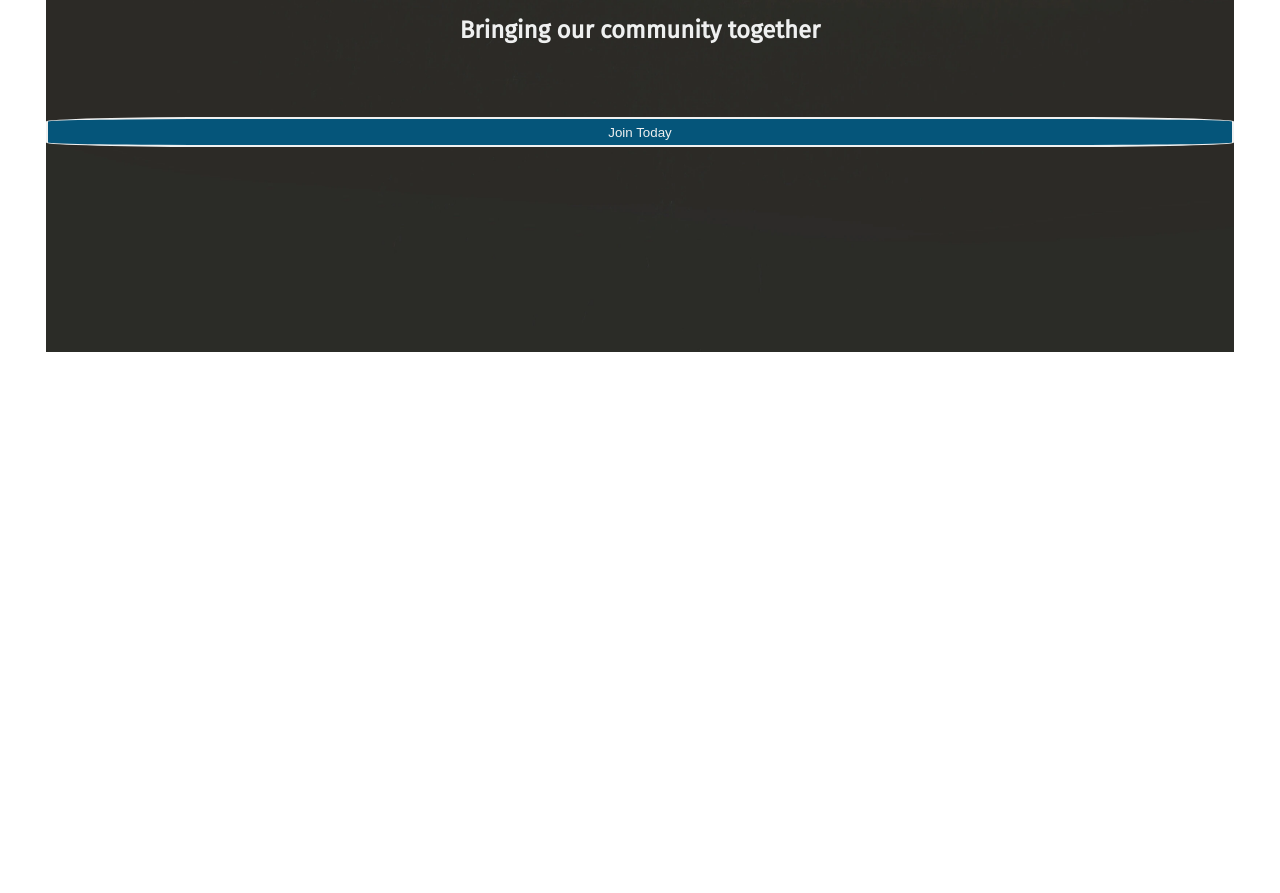
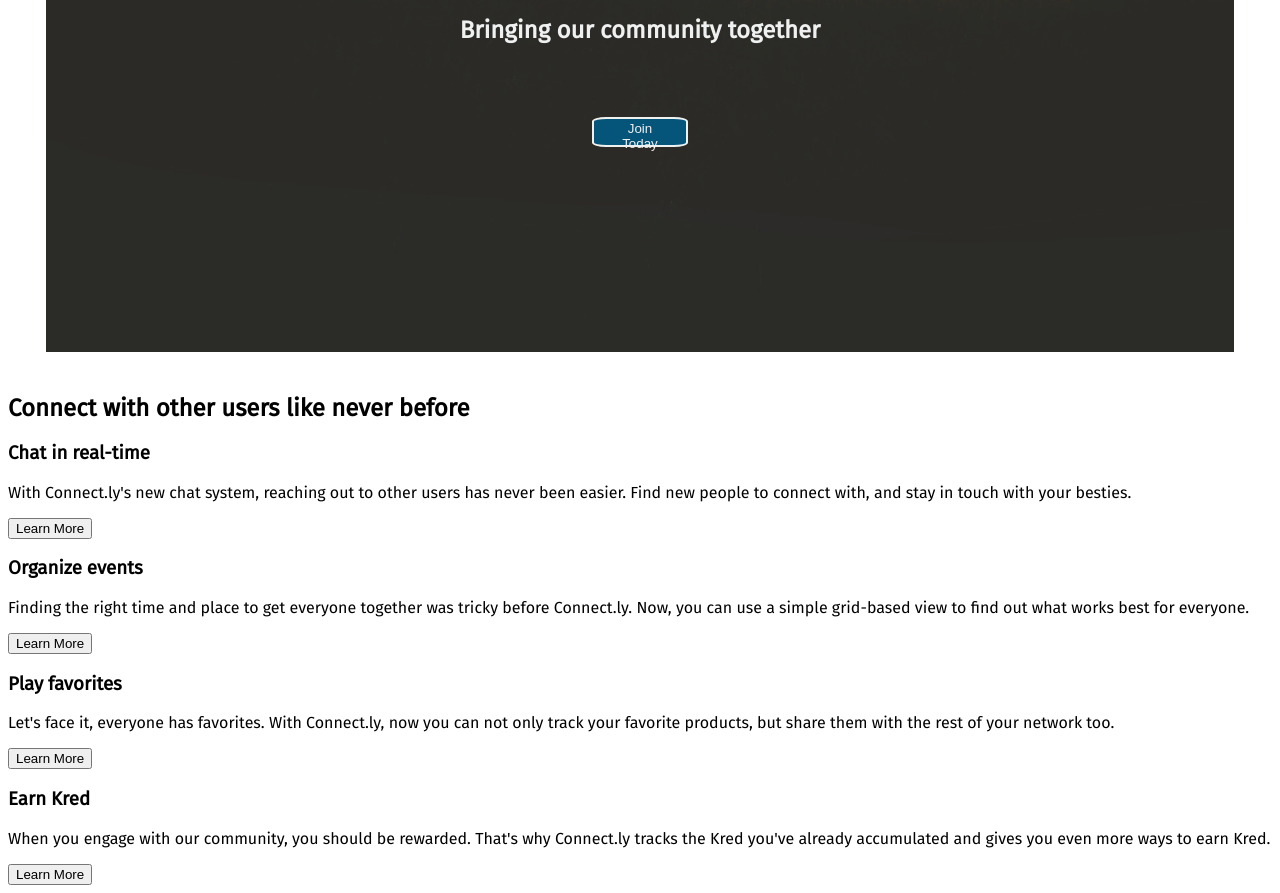
Before and after one commit to kwroldan/hasbro-connectly, a plain HTML site: page index.html in a window 1280 px wide. Shown: the part 676-1569 px from the top of the page. Before the commit the page ends 1070 px from the top, so only its background shows below. Drawn offline with Linux system fonts and the light colour scheme.

Commit message:
add features and benefits

```diff
--- a/index.css
+++ b/index.css
@@ -82,7 +82,7 @@ img {
     right: 0;
     z-index: 1;
     margin: auto;
-    width: auto;
+    width: 8%;
     height: 30px;
     text-align: center;
     background-color: hsl(199,92%,25%);
--- a/index.html
+++ b/index.html
@@ -14,8 +14,8 @@
                     <li><a href="pricing.html">PRICING</a></li>
                     <li><a href="community.html">COMMUNITY</a></li>
                     <li><a href="support.html">SUPPORT</a></li>
-                    <li id="button"><button type="button"><a href="login.html">REGISTER</a></button></li>
-                    <li id="button"><button type="button"><a href="register.html">LOG IN</a></button></li>
+                    <li id="button"><button type="button"><a href="register.html">REGISTER</a></button></li>
+                    <li id="button"><button type="button"><a href="login.html">LOG IN</a></button></li>
                 </ul>
             </nav>
         </header>
@@ -26,6 +26,35 @@
             <button class="bottom-txt" type="button"><a href="#">Join Today</a></button>
         </div>
 
+        <div>
+            <h2>
+                Connect with other users like never before
+            </h2>
+            <h3>Chat in real-time</h3>
+            <p>
+                With Connect.ly's new chat system, reaching out to other users has never been easier.
+                Find new people to connect with, and stay in touch with your besties.
+            </p>
+            <button>Learn More</button>
+            <h3>Organize events</h3>
+            <p>
+                Finding the right time and place to get everyone together was tricky before Connect.ly.
+                Now, you can use a simple grid-based view to find out what works best for everyone.
+            </p>
+            <button>Learn More</button>
+            <h3>Play favorites</h3>
+            <p>
+                Let's face it, everyone has favorites. With Connect.ly, now you can not only track your favorite products,
+                but share them with the rest of your network too.
+            </p>
+            <button>Learn More</button>
+            <h3>Earn Kred</h3>
+            <p>
+                When you engage with our community, you should be rewarded. That's why Connect.ly
+                tracks the Kred you've already accumulated and gives you even more ways to earn Kred.
+            </p>
+            <button>Learn More</button>
+        </div>
 
     </body>
 
```
